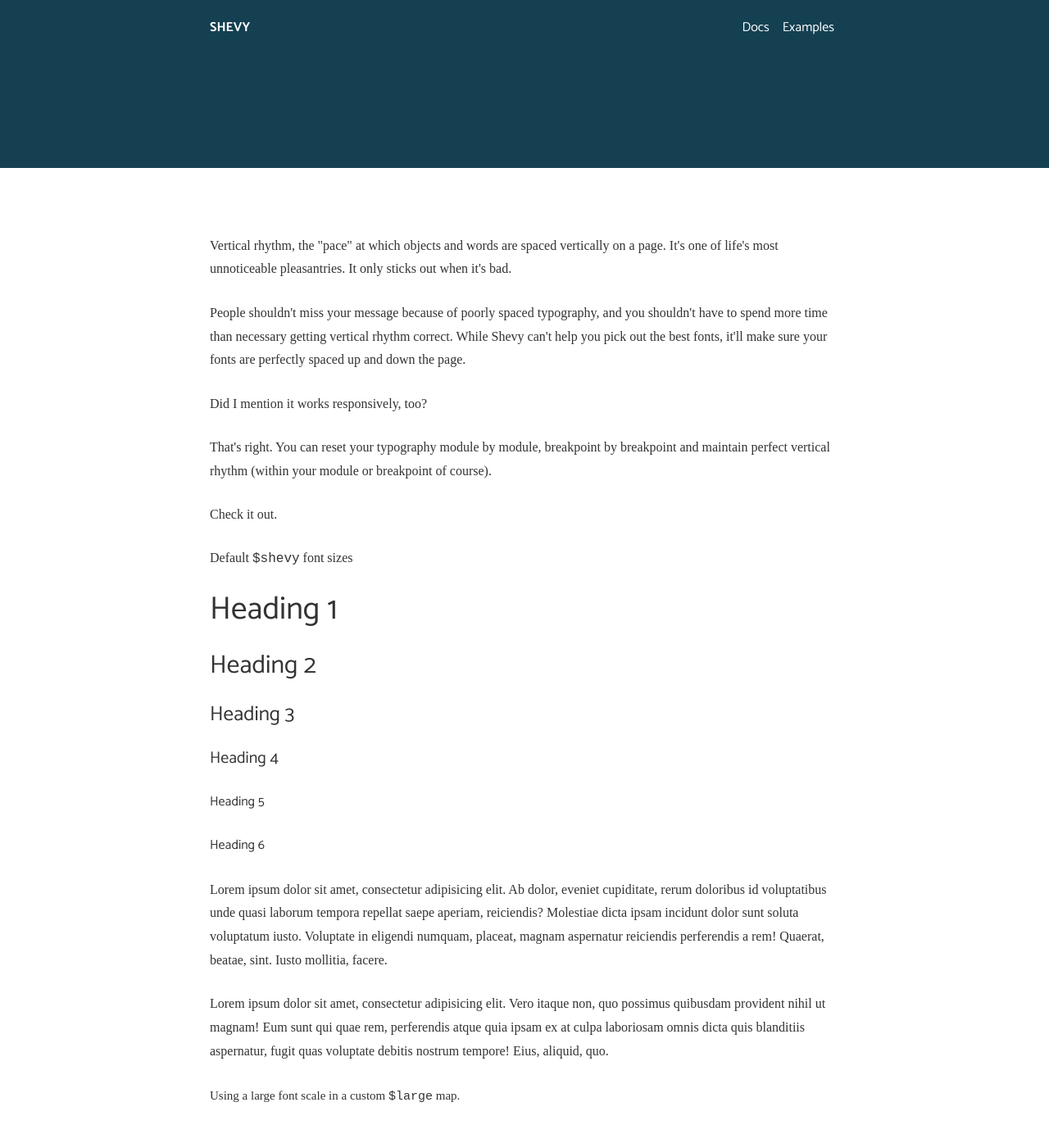
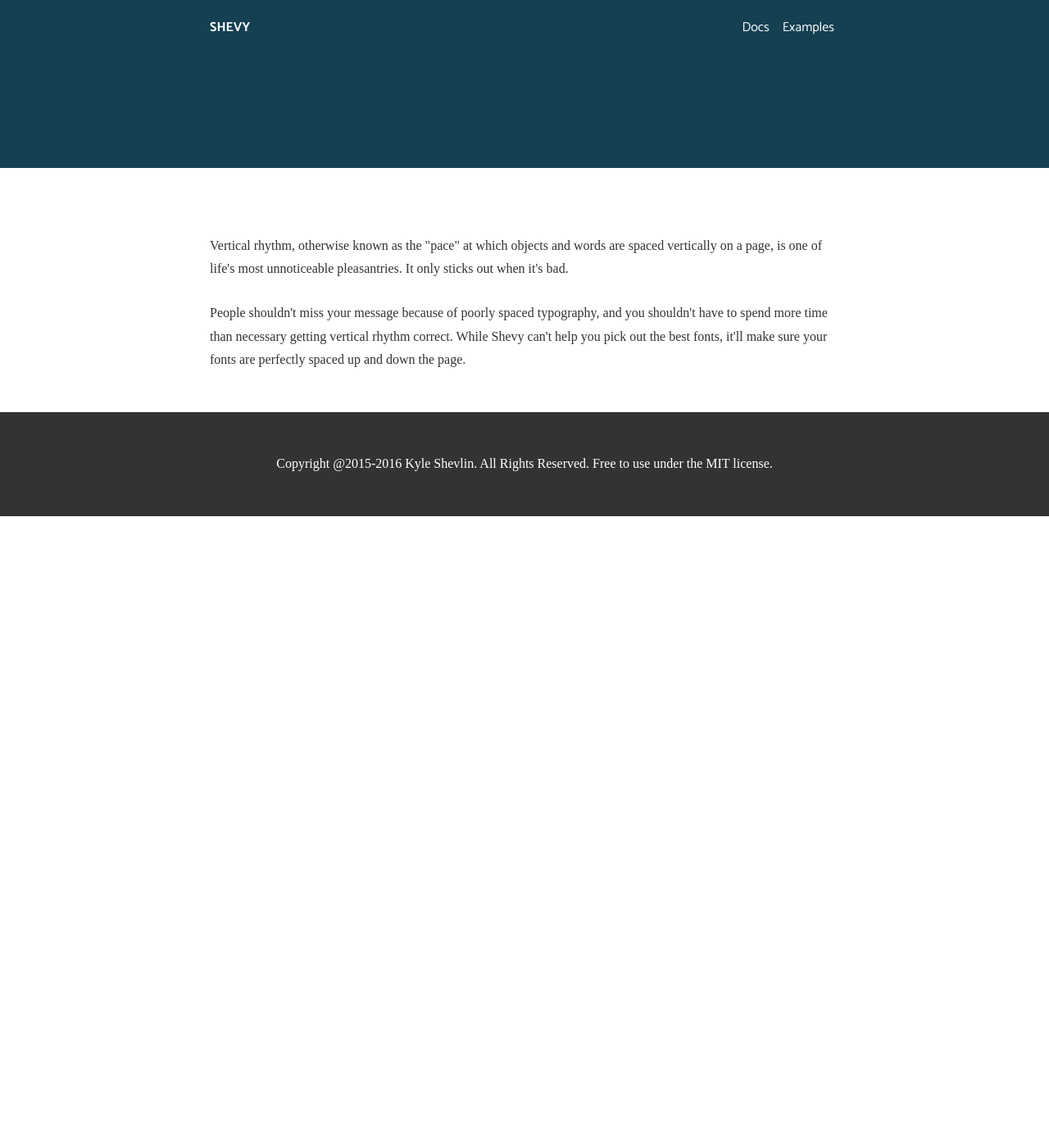
Before and after one commit to kyleshevlin/shevy, a Jekyll site: the page built from index.html, in a window 1280 px wide and 1400 px high, scrolled down 518 px. Shown: the top 1384 px of the window at 82% size. Built offline with Jekyll 4.4.1, drawn with Linux system fonts in a browser that asks for light colours; some web fonts are replaced; after the commit the page ends 1148 px from its top, so only the background shows below that; some of the changed text lies outside the part shown.

Commit message:
update for index page, will get a big overhaul now that docs and examples will be added

```diff
--- a/_includes/footer.html
+++ b/_includes/footer.html
@@ -1,7 +1,7 @@
 <footer class="footer">
   <div class="container">
-    <p>
+    <div class="footer-copyright">
       Copyright @2015-2016 Kyle Shevlin. All Rights Reserved. Free to use under the MIT license.
-    </p>
+    </div>
   </div>
 </footer>
--- a/index.html
+++ b/index.html
@@ -3,98 +3,9 @@
 ---
 
 <p>
-  Vertical rhythm, the "pace" at which objects and words are spaced vertically on a page. It's one of life's most unnoticeable pleasantries. It only sticks out when it's bad.
+  Vertical rhythm, otherwise known as the "pace" at which objects and words are spaced vertically on a page, is one of life's most unnoticeable pleasantries. It only sticks out when it's bad.
 </p>
 
 <p>
   People shouldn't miss your message because of poorly spaced typography, and you shouldn't have to spend more time than necessary getting vertical rhythm correct. While Shevy can't help you pick out the best fonts, it'll make sure your fonts are perfectly spaced up and down the page.
 </p>
-
-<p>
-  Did I mention it works responsively, too?
-</p>
-
-<p>
-  That's right. You can reset your typography module by module, breakpoint by breakpoint and maintain perfect vertical rhythm (within your module or breakpoint of course).
-</p>
-
-<p>
-  Check it out.
-</p>
-
-<div class="shevy">
-  <p>Default <code>$shevy</code> font sizes</p>
-
-  <h1>Heading 1</h1>
-  <h2>Heading 2</h2>
-  <h3>Heading 3</h3>
-  <h4>Heading 4</h4>
-  <h5>Heading 5</h5>
-  <h6>Heading 6</h6>
-
-  <p>
-    Lorem ipsum dolor sit amet, consectetur adipisicing elit. Ab dolor, eveniet cupiditate, rerum doloribus id voluptatibus unde quasi laborum tempora repellat saepe aperiam, reiciendis? Molestiae dicta ipsam incidunt dolor sunt soluta voluptatum iusto. Voluptate in eligendi numquam, placeat, magnam aspernatur reiciendis perferendis a rem! Quaerat, beatae, sint. Iusto mollitia, facere.
-  </p>
-
-  <p>
-    Lorem ipsum dolor sit amet, consectetur adipisicing elit. Vero itaque non, quo possimus quibusdam provident nihil ut magnam! Eum sunt qui quae rem, perferendis atque quia ipsam ex at culpa laboriosam omnis dicta quis blanditiis aspernatur, fugit quas voluptate debitis nostrum tempore! Eius, aliquid, quo.
-  </p>
-</div>
-
-<div class="large">
-  <p>Using a large font scale in a custom <code>$large</code> map.</p>
-
-  <h1>Heading 1</h1>
-  <h2>Heading 2</h2>
-  <h3>Heading 3</h3>
-  <h4>Heading 4</h4>
-  <h5>Heading 5</h5>
-  <h6>Heading 6</h6>
-
-  <p>
-    Lorem ipsum dolor sit amet, consectetur adipisicing elit. Ab dolor, eveniet cupiditate, rerum doloribus id voluptatibus unde quasi laborum tempora repellat saepe aperiam, reiciendis? Molestiae dicta ipsam incidunt dolor sunt soluta voluptatum iusto. Voluptate in eligendi numquam, placeat, magnam aspernatur reiciendis perferendis a rem! Quaerat, beatae, sint. Iusto mollitia, facere.
-  </p>
-
-  <p>
-    Lorem ipsum dolor sit amet, consectetur adipisicing elit. Vero itaque non, quo possimus quibusdam provident nihil ut magnam! Eum sunt qui quae rem, perferendis atque quia ipsam ex at culpa laboriosam omnis dicta quis blanditiis aspernatur, fugit quas voluptate debitis nostrum tempore! Eius, aliquid, quo.
-  </p>
-</div>
-
-<div class="responsive">
-  <p>Responsive typography with five <code>$responsive</code> maps.</p>
-
-  <h1>Heading 1</h1>
-  <h2>Heading 2</h2>
-  <h3>Heading 3</h3>
-  <h4>Heading 4</h4>
-  <h5>Heading 5</h5>
-  <h6>Heading 6</h6>
-
-  <p>
-    Lorem ipsum dolor sit amet, consectetur adipisicing elit. Ab dolor, eveniet cupiditate, rerum doloribus id voluptatibus unde quasi laborum tempora repellat saepe aperiam, reiciendis? Molestiae dicta ipsam incidunt dolor sunt soluta voluptatum iusto. Voluptate in eligendi numquam, placeat, magnam aspernatur reiciendis perferendis a rem! Quaerat, beatae, sint. Iusto mollitia, facere.
-  </p>
-
-  <p>
-    Lorem ipsum dolor sit amet, consectetur adipisicing elit. Vero itaque non, quo possimus quibusdam provident nihil ut magnam! Eum sunt qui quae rem, perferendis atque quia ipsam ex at culpa laboriosam omnis dicta quis blanditiis aspernatur, fugit quas voluptate debitis nostrum tempore! Eius, aliquid, quo.
-  </p>
-</div>
-
-<h2>Wait. There's more.</h2>
-
-<p>
-  There's also this neat little <code>base-spacing()</code> function (with an alias to shorten it to <code>bs()</code>). <code>base-spacing()</code> takes two arguments, a <code>$factor</code> (defaults to 1) and a <code>$map</code> (defaults to <code>$shevy</code>). This function will calculate the base spacing by multiplying the <code>base-font-size</code> by the <code>base-line-height</code>. It will then multiply that base spacing by the factor provided and thus supply you with a value that aligns with your vertical rhythm.
-</p>
-
-<p>
-  Check out the box below. It's 2 base-spacings tall.
-</p>
-
-<div class="box"></div>
-
-<p>
-  Because we can supply a map as the second argument, we can adjust the base-spacing value on the fly. For example, let's use the responsive maps we used above on the box below.
-</p>
-
-<div class="responsive">
-  <div class="box"></div>
-</div>
```
